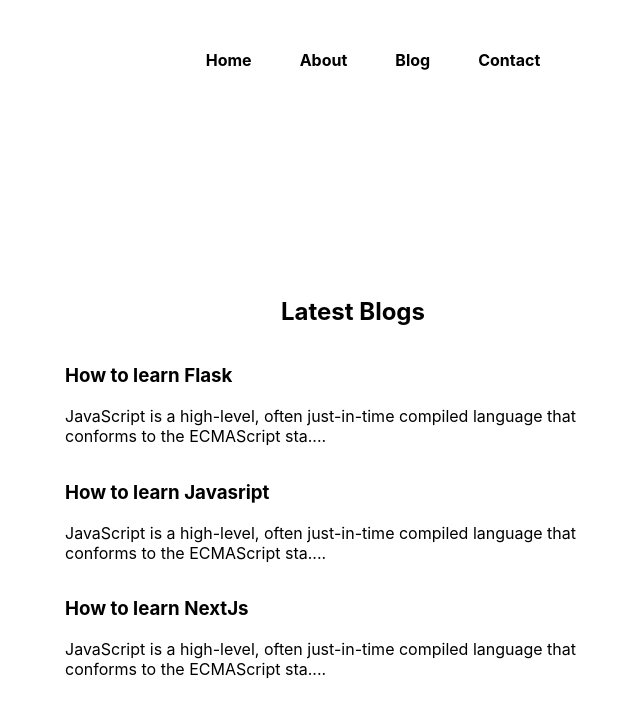
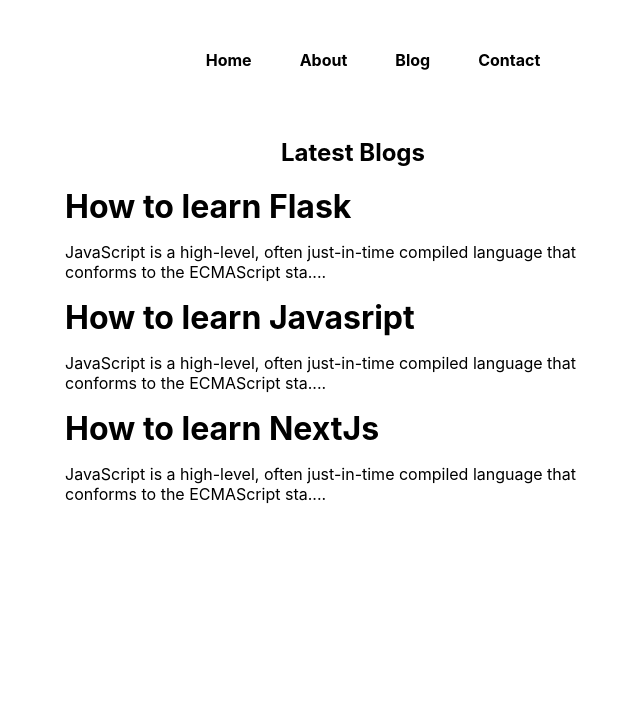
Before and after one commit to Nadiakhanv2/Mockingbird-Next, a Next.js app: page /Blog in a window 1280 px wide. Shown: the top 716 px of the page, without its empty margins (287-927 px from the left). Built offline with nearby package versions, Linux system fonts and the light colour scheme.

Commit message:
Fetching BlogPost using _getBlog endpoint

```diff
--- a/styles/blog.module.css
+++ b/styles/blog.module.css
@@ -3,11 +3,15 @@
   flex: 1;
   display: flex;
   flex-direction: column;
-  justify-content: center;
+  padding: 2rem 0;
+  /* justify-content: center; */
   align-items: center;
 }
 .blogItem h3{
     cursor: pointer;
+    font-size: 2rem;
+    margin: 0;
+    padding: 0;
 }
 .blogItem p{
   max-width: 45vw;
```
